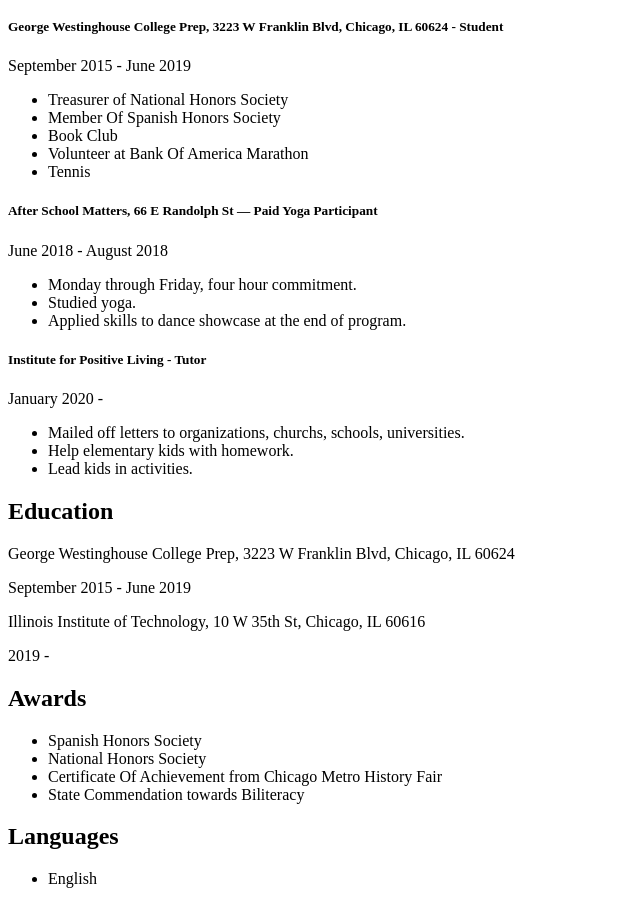
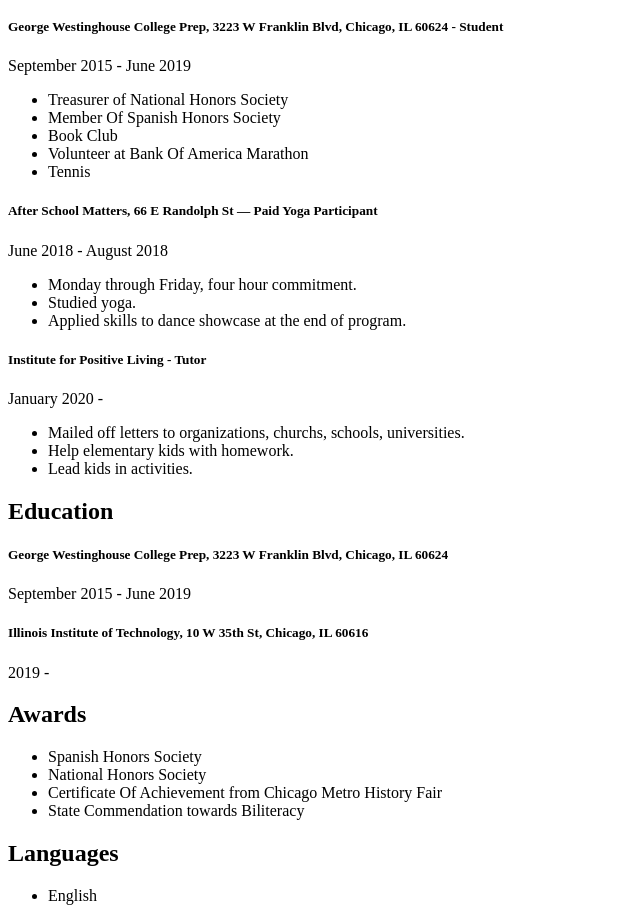
Before and after one commit to mflowers1395/project1, a plain HTML site: page index.html in a window 1280 px wide. Shown: the part 180-1101 px from the top of the page, without its empty margins (0-640 px from the left). Drawn offline with Linux system fonts and the light colour scheme.

Commit message:
Update index.html

```diff
--- a/index.html
+++ b/index.html
@@ -35,9 +35,9 @@
   <li> Lead kids in activities. </li>
   </ul>
   <h2> Education </h2>
-  <p> George Westinghouse College Prep, 3223 W Franklin Blvd, Chicago, IL 60624 </p>
+  <h5> <p> George Westinghouse College Prep, 3223 W Franklin Blvd, Chicago, IL 60624 </p> </h5>
   <p> September 2015 - June 2019 </p>
-  <p> Illinois Institute of Technology, 10 W 35th St, Chicago, IL 60616 </p>
+  <h5> <p> Illinois Institute of Technology, 10 W 35th St, Chicago, IL 60616 </p> </h5>
   <p> 2019 - </p>
   <h2> Awards </h2>
   <ul>
```
